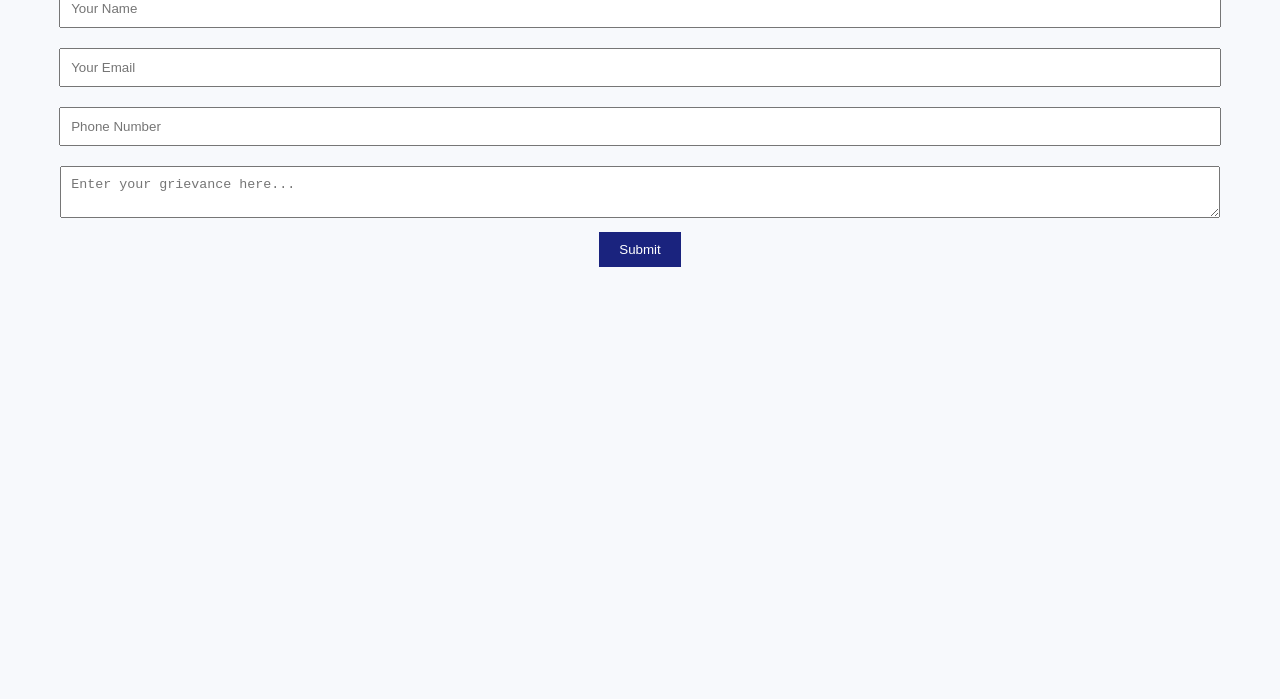
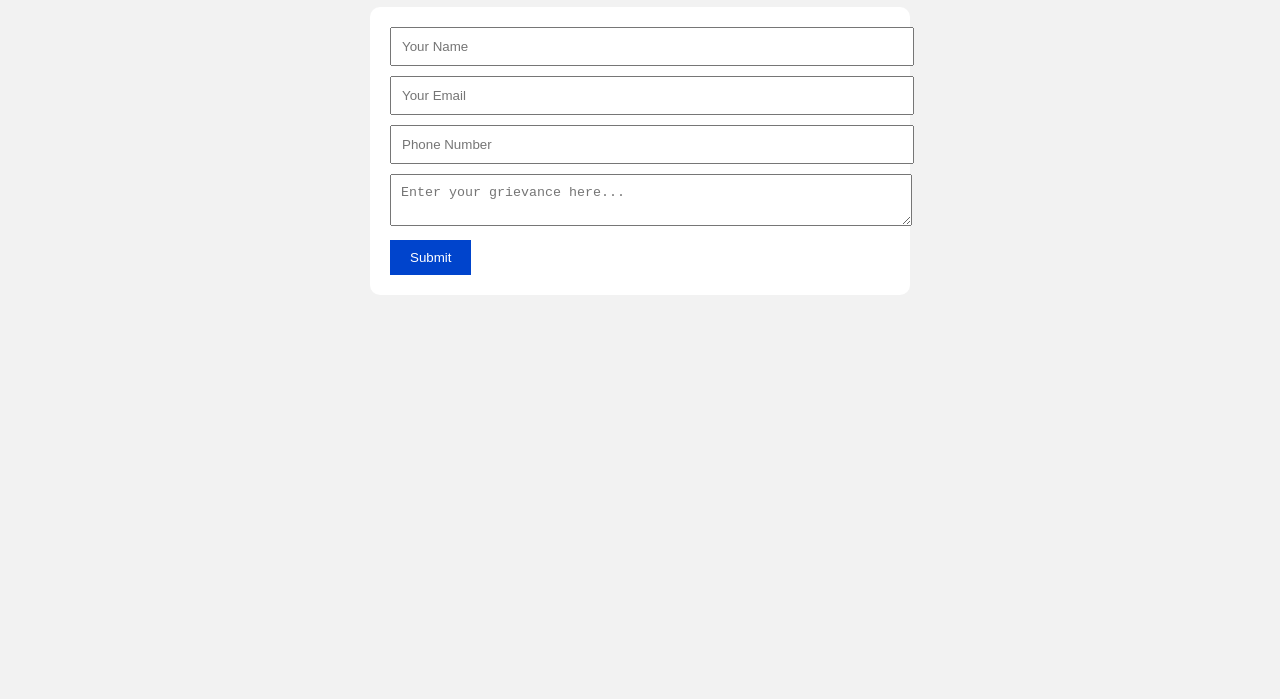
Before and after one commit to xxbha9uxx/SVC-Grievance-System, a plain HTML site: page index.html in a window 1280 px wide. Shown: the part 101-800 px from the top of the page. Drawn offline with Linux system fonts and the light colour scheme.

Commit message:
Update style.css

```diff
--- a/style.css
+++ b/style.css
@@ -1,25 +1,24 @@
 body {
-  background: #f7f9fc;
   font-family: Arial, sans-serif;
-  text-align: center;
-}
-
-.container {
-  max-width: 600px;
-  margin: auto;
+  background-color: #f2f2f2;
   padding: 20px;
 }
-
-form input, form textarea {
-  width: 90%;
+form {
+  background: white;
+  padding: 20px;
+  border-radius: 10px;
+  max-width: 500px;
+  margin: auto;
+}
+input, textarea {
+  width: 100%;
+  margin-bottom: 10px;
   padding: 10px;
-  margin: 10px 0;
 }
-
 button {
-  background: #1a237e;
+  padding: 10px 20px;
+  background: #0044cc;
   color: white;
   border: none;
-  padding: 10px 20px;
   cursor: pointer;
 }
```
